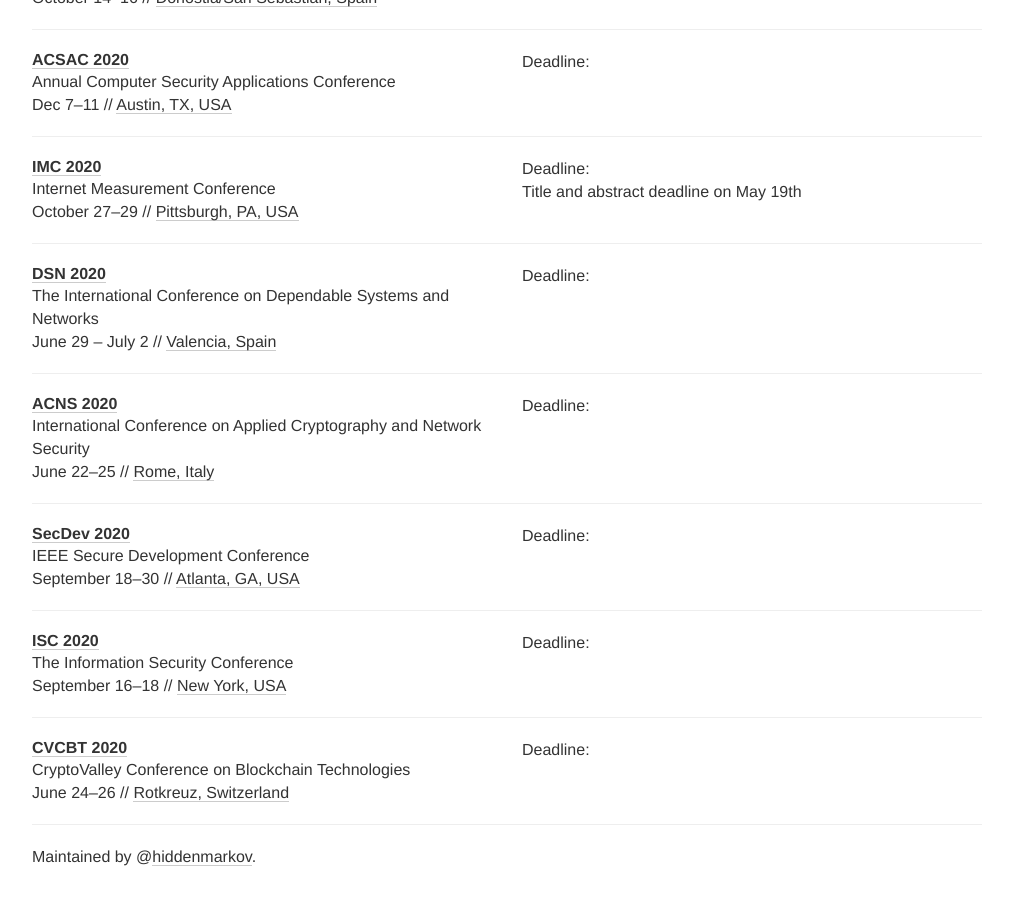
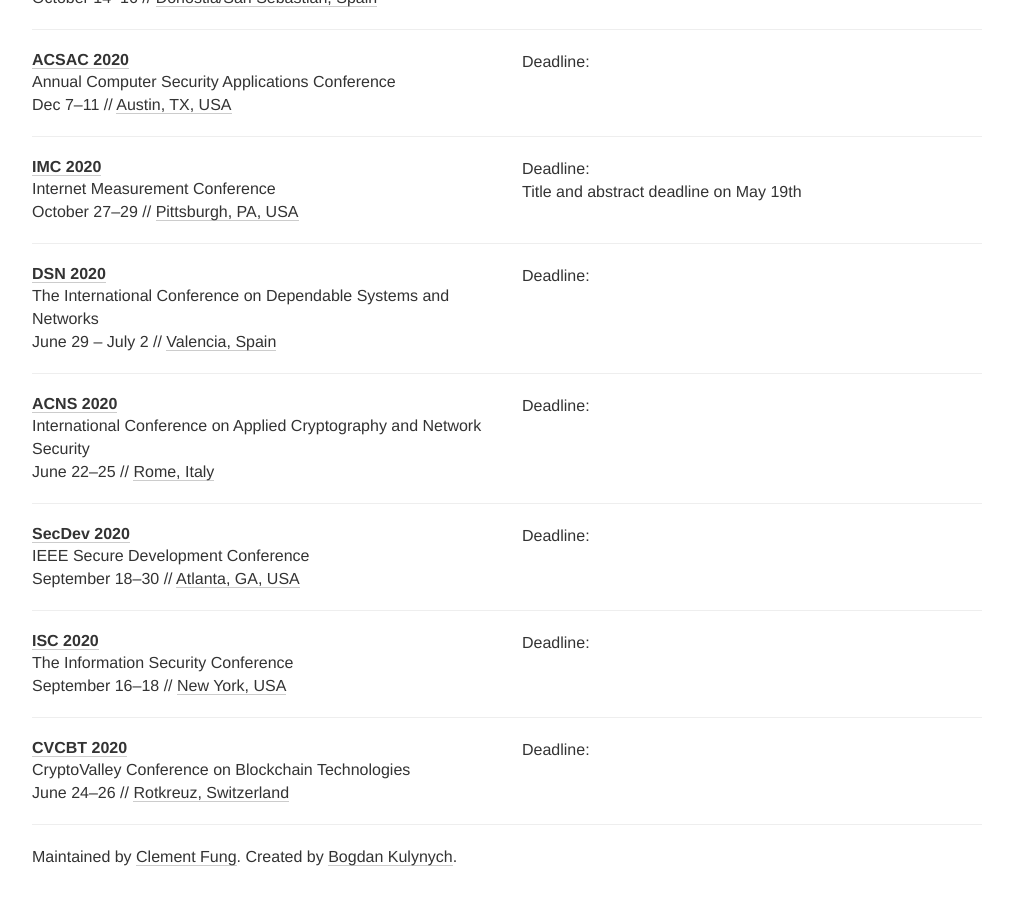
Before and after one commit to sec-deadlines/sec-deadlines.github.io, a Jekyll site: the page built from index.html, in a window 1280 px wide and 900 px high, scrolled down 2764 px. Shown: the whole window, without its empty margins (133-1146 px from the left). Built offline with Jekyll 4.4.1, drawn with Linux system fonts in a browser that asks for light colours; nearby versions of some CDN libraries; comment, search, counter and statistics services are not loaded.

Commit message:
Add Clement

```diff
--- a/index.html
+++ b/index.html
@@ -78,7 +78,7 @@
         {% endfor %}
       </div>
       <footer>
-        Maintained by @<a href="//twitter.com/{{ site.twitter_username }}">{{ site.twitter_username }}</a>.
+        Maintained by <a href="https://clementfung.github.io/">Clement Fung</a>. Created by <a href="//twitter.com/{{ site.twitter_username }}">Bogdan Kulynych</a>.
       </footer>
     </div>
 
```
